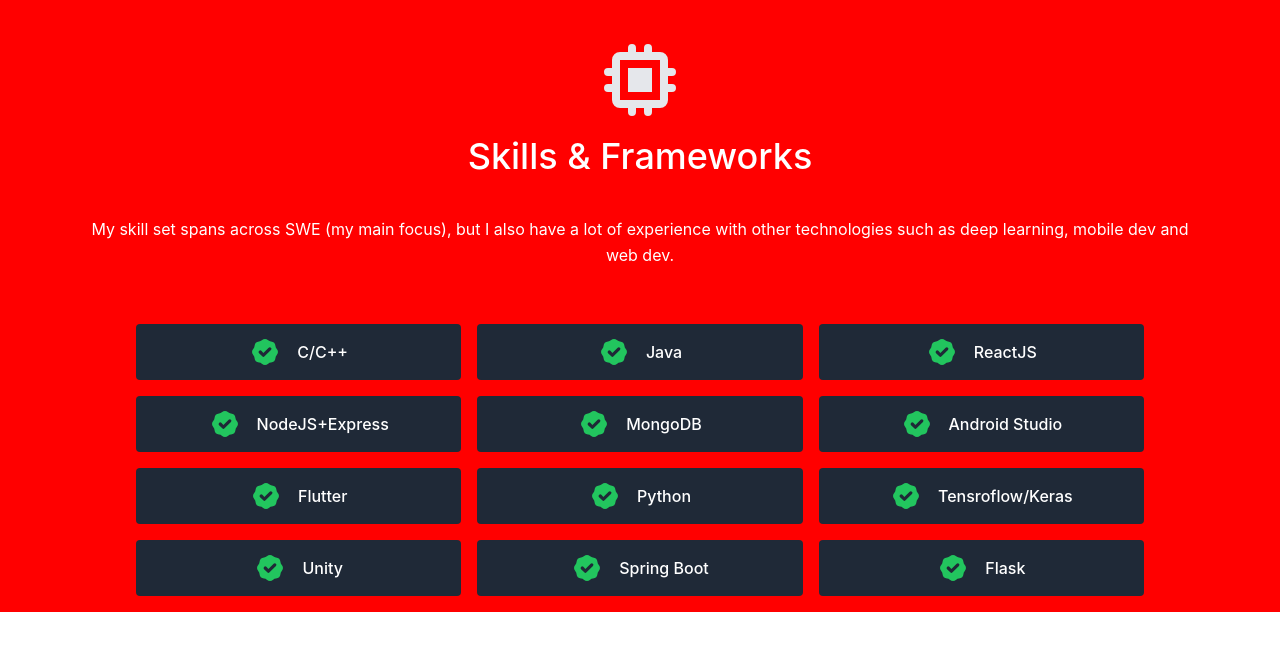
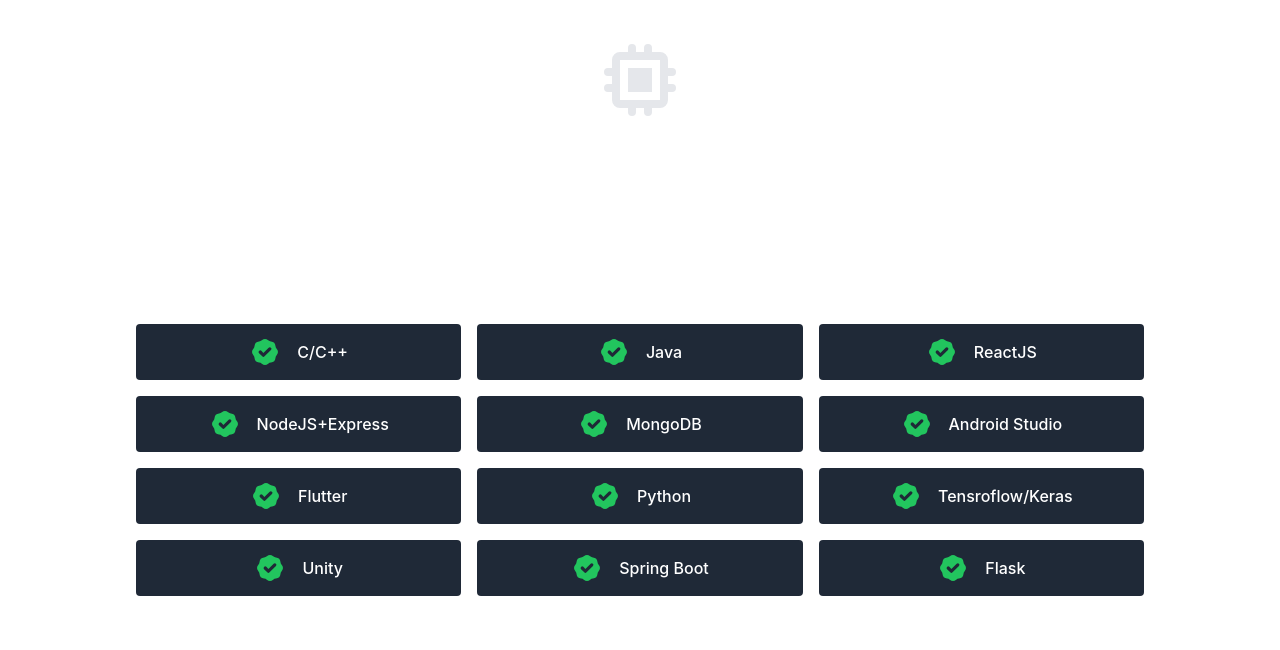
Before and after one commit to SeanEvanss/NEXT_portfolio, a Next.js app: page /components/Skills in a window 1280 px wide. Shown: the top 650 px of the page. Built offline with nearby package versions, Linux system fonts and the light colour scheme.

Commit message:
Removed debugging styles

```diff
--- a/pages/components/Skills.js
+++ b/pages/components/Skills.js
@@ -29,7 +29,7 @@
     }, [])
 
     return (
-        <section id="skills" ref={ref}  style={{backgroundColor:"red"}}>
+        <section id="skills" ref={ref}>
             <div className="container px-20 py-10 mx-auto">
                 <div className="text-center mb-10">
                     <ChipIcon className="w-20 text-gray-200 inline-block mb-4" />
```
